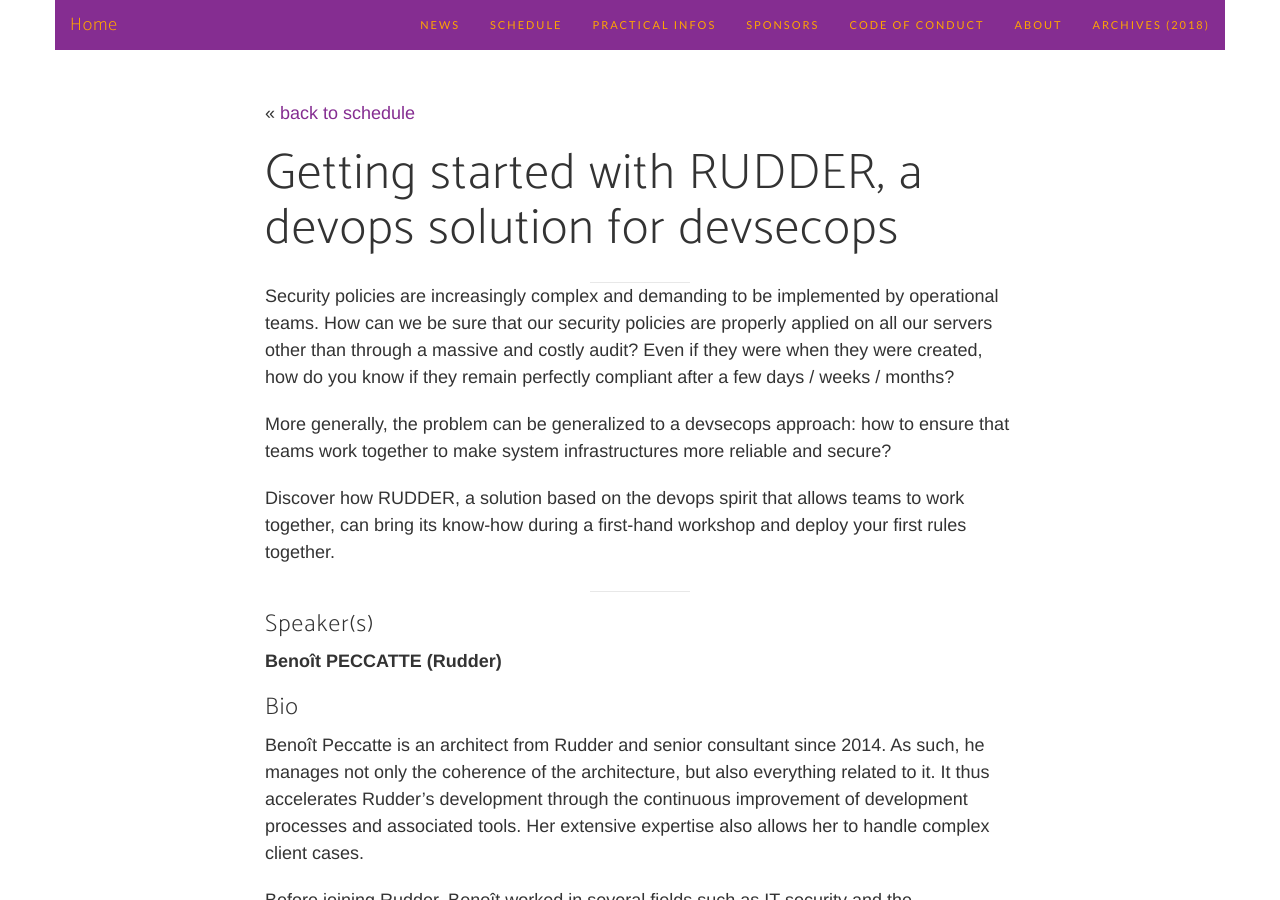
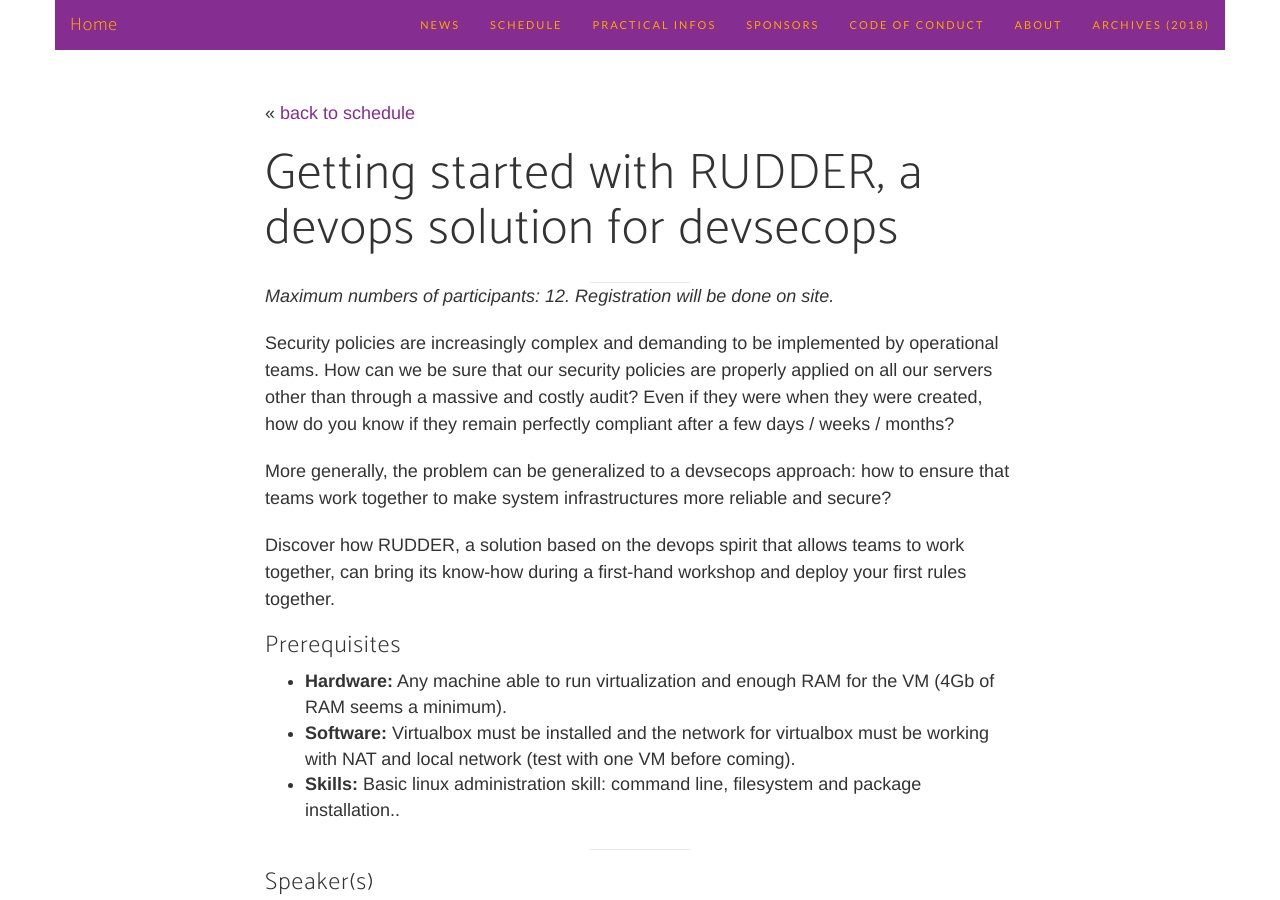
Before and after one commit to pass-the-salt/2019, a Jekyll site: the page built from pages/talks/99.md, in a window 1280 px wide and 900 px high. Built offline with Jekyll 4.4.1, drawn with Linux system fonts in a browser that asks for light colours; nearby versions of some CDN libraries; some web fonts are replaced.

Commit message:
last workshops details modifications

```diff
--- a/pages/talks/99.md
+++ b/pages/talks/99.md
@@ -12,12 +12,18 @@
 ## Getting started with RUDDER,  a devops solution for devsecops
 ---
 
+*Maximum numbers of participants: 12. Registration will be done on site.*
 
 Security policies are increasingly complex and demanding to be implemented by operational teams. How can we be sure that our security policies are properly applied on all our servers other than through a massive and costly audit? Even if they were when they were created, how do you know if they remain perfectly compliant after a few days / weeks / months?
 
 More generally, the problem can be generalized to a devsecops approach: how to ensure that teams work together to make system infrastructures more reliable and secure?
 
 Discover how RUDDER, a solution based on the devops spirit that allows teams to work together, can bring its know-how during a first-hand workshop and deploy your first rules together.
+
+### Prerequisites
+- **Hardware:** Any machine able to run virtualization and enough RAM for the VM (4Gb of RAM seems a minimum).
+- **Software:** Virtualbox must be installed and the network for virtualbox must be working with NAT and local network (test with one VM before coming).
+- **Skills:** Basic linux administration skill: command line, filesystem and package installation..
 
 ---
 ### Speaker(s)
```
Also changed, not shown: 2 other files.
